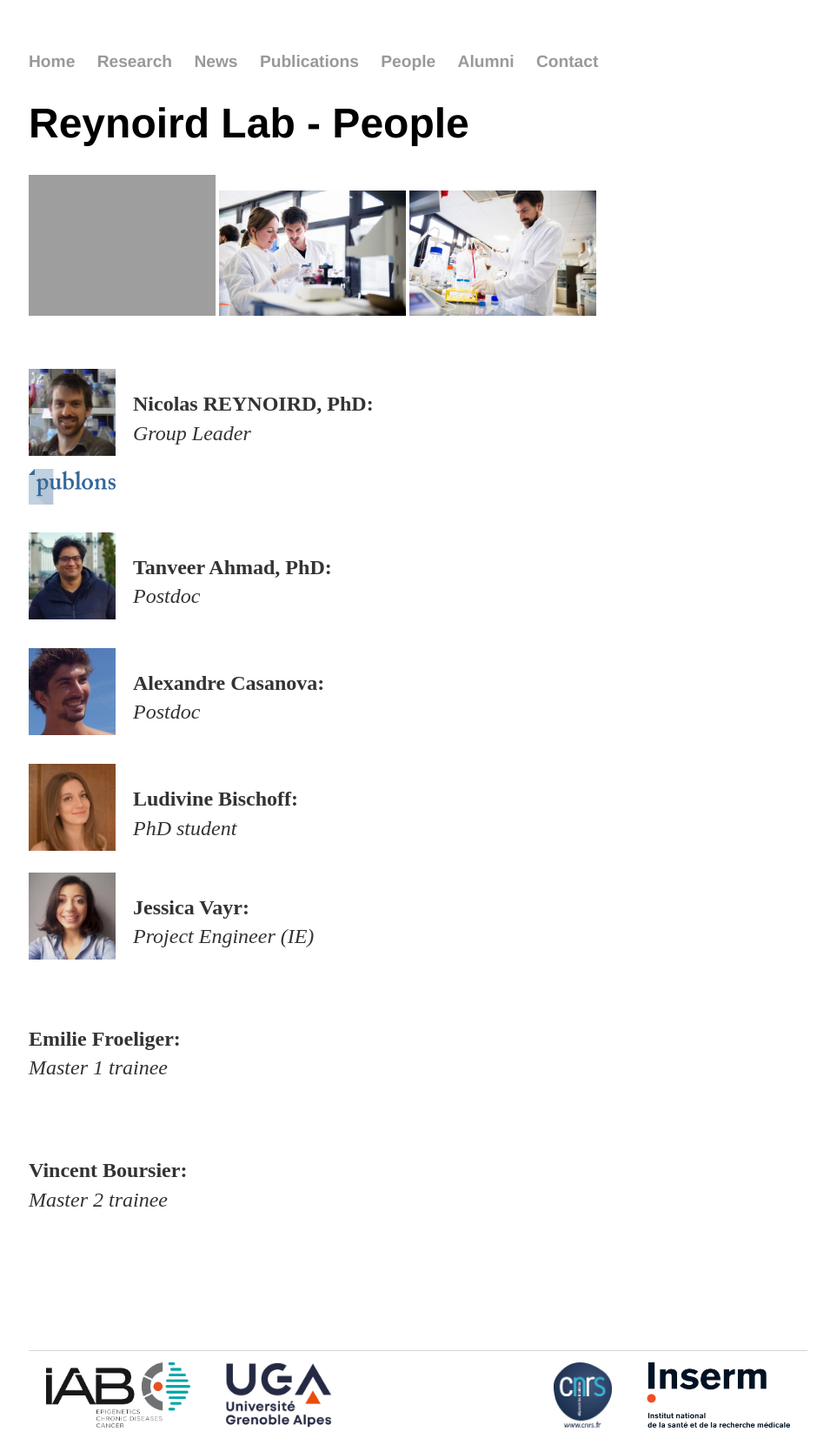
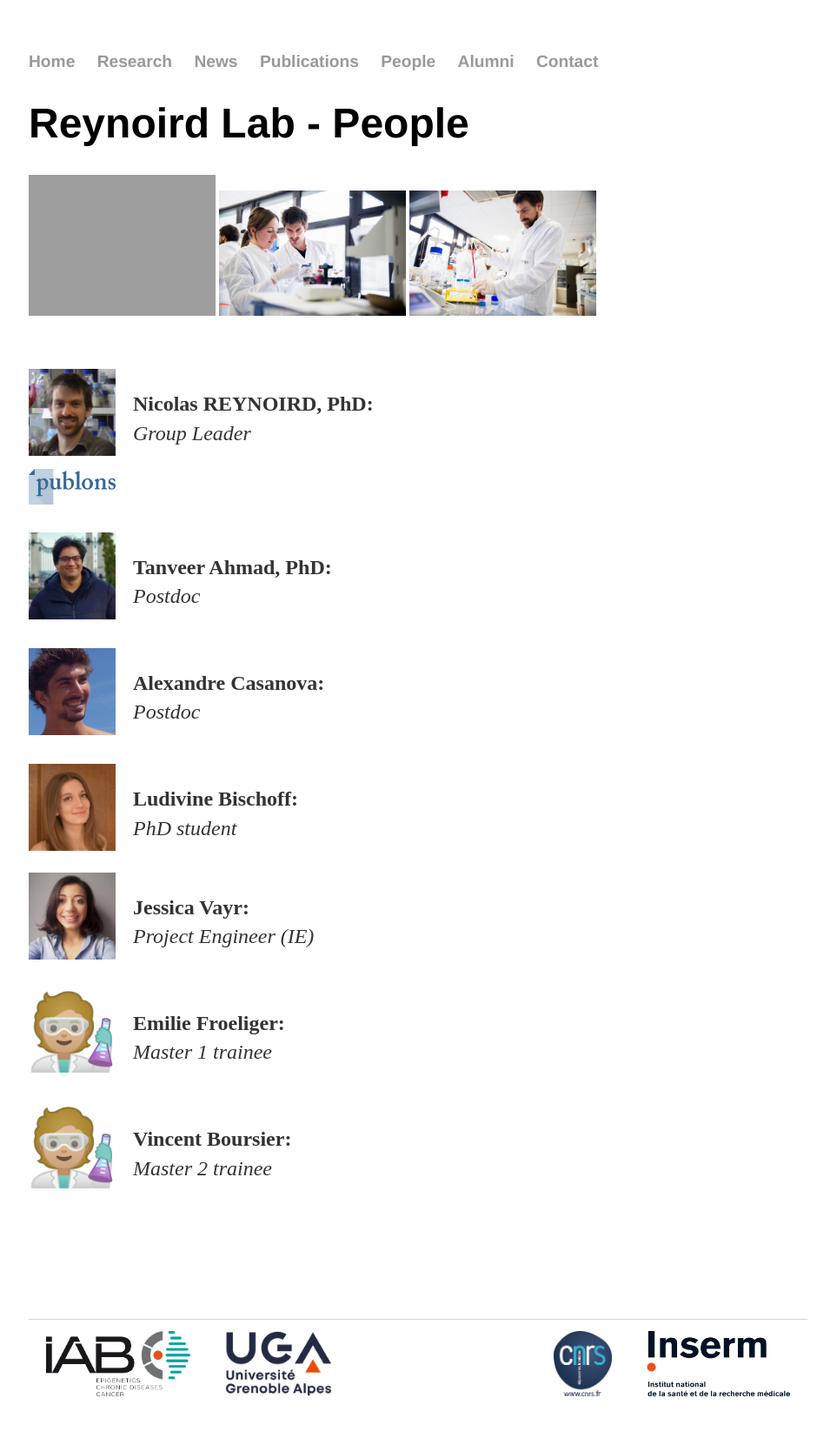
Before and after one commit to Reynoird-Lab/Reynoird-lab.github.io, a Jekyll site: the page built from People/index.html, in a window 1280 px wide. Shown: the whole page at 87% size, without its empty margins (159-1099 px from the left). Built offline with Jekyll 4.4.1, drawn with Linux system fonts in a browser that asks for light colours; Markdown is read by kramdown in place of the engine named in the settings; after the commit the page ends 1625 px from its top, so only the background shows below that.

Commit message:
Update index.html

```diff
--- a/People/index.html
+++ b/People/index.html
@@ -23,8 +23,8 @@
 <br>
 <a href="https://www.linkedin.com/in/jessica-vayr-b686bb37/"> <img alt="JV" src="https://reynoird-lab.github.io/Images/Jessica_Vayr.jpg" style="margin: 0px 20px 10px 0px;" align="left" width="100"/></a> <p><b>Jessica Vayr: </b><br><i>Project Engineer (IE)</i><br></p>
 <br>
-<a <img alt="EF" src="https://reynoird-lab.github.io/Images/logo_scientist.png" style="margin: 0px 20px 10px 0px;" align="left" width="100"/></a> <p><b>Emilie Froeliger: </b><br><i>Master 1 trainee</i><br></p>
+<img alt="EF" src="https://reynoird-lab.github.io/Images/logo_scientist.png" style="margin: 0px 20px 10px 0px;" align="left" width="100"/> <p><b>Emilie Froeliger: </b><br><i>Master 1 trainee</i><br></p>
 <br>
-<a <img alt="VB" src="https://reynoird-lab.github.io/Images/logo_scientist.png" style="margin: 0px 20px 10px 0px;" align="left" width="100"/></a> <p><b>Vincent Boursier: </b><br><i>Master 2 trainee</i><br></p>
+<img alt="VB" src="https://reynoird-lab.github.io/Images/logo_scientist.png" style="margin: 0px 20px 10px 0px;" align="left" width="100"/> <p><b>Vincent Boursier: </b><br><i>Master 2 trainee</i><br></p>
 <br>
 <br><br> <br> <br> <br> </p>
```
